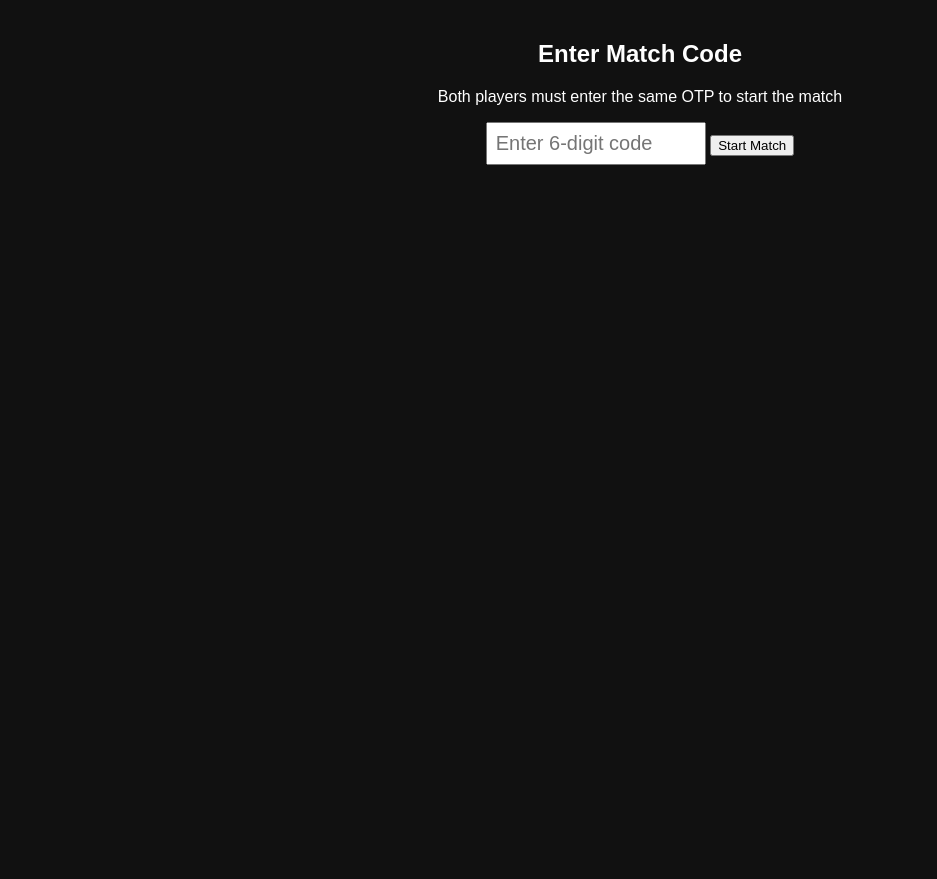
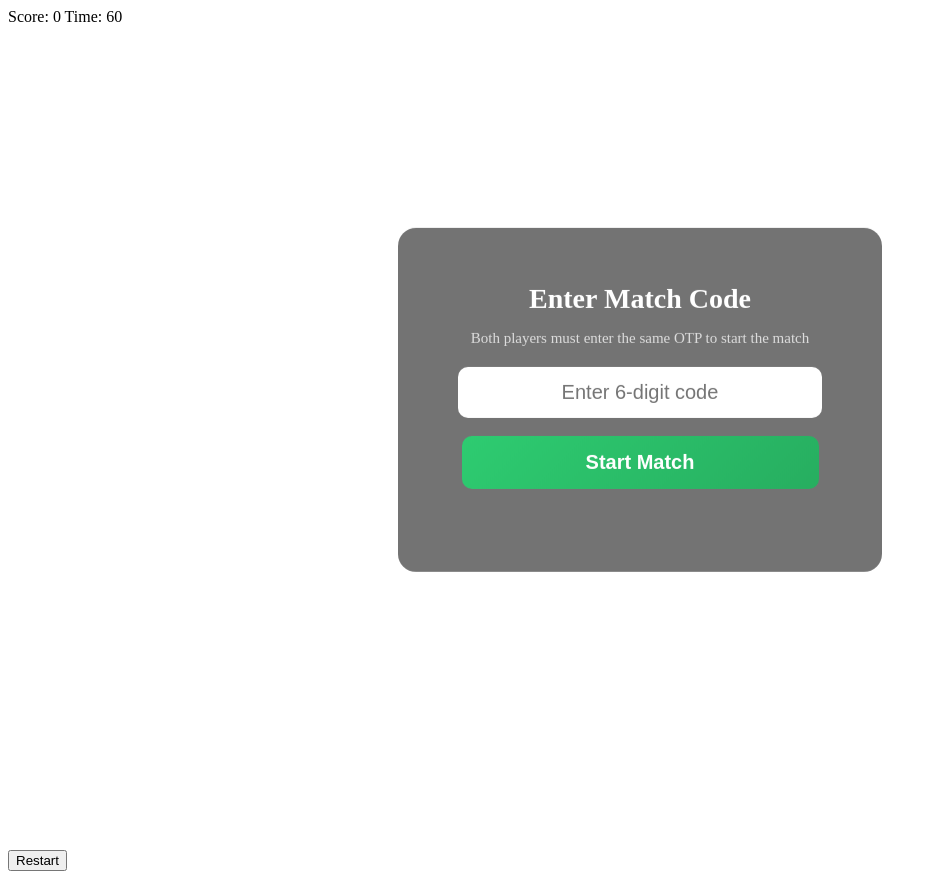
Before and after one commit to Vikrama0103IT/fallingmultiplayer, a website: page public/index.html in a window 1280 px wide. Shown: the whole page, without its empty margins (0-937 px from the left). Before the commit the page ends 800 px from the top, so only its background shows below. Drawn offline with nearby package versions, Linux system fonts and the light colour scheme.

Commit message:
Enhance OTP UI with modern styling
Added modern styling for OTP UI components including input and buttons.

```diff
--- a/public/style.css
+++ b/public/style.css
@@ -1,62 +1,71 @@
-body {
-  margin: 0;
-  overflow: hidden;
-  background: #111;
-  color: white;
-  font-family: Arial, sans-serif;
+/* OTP UI Modern Styling */
+.otp-container {
+  position: absolute;
+  top: 50%;
+  left: 50%;
+  transform: translate(-50%, -50%);
+  text-align: center;
+  background: rgba(0, 0, 0, 0.55);
+  padding: 32px;
+  border-radius: 18px;
+  width: 85%;
+  max-width: 420px;
+  backdrop-filter: blur(6px);
+  animation: fadeIn 0.5s ease;
 }
 
-/* OTP */
-#otpScreen {
-  position: absolute;
-  top: 20px;
-  width: 100%;
-  text-align: center;
-  z-index: 20;
+.otp-title {
+  color: #ffffff;
+  font-size: 28px;
+  font-weight: 600;
+  margin-bottom: 6px;
+}
+
+.otp-subtitle {
+  color: #dcdcdc;
+  font-size: 15px;
+  margin-bottom: 20px;
 }
 
 #otpInput {
-  padding: 8px;
+  width: 80%;
+  padding: 14px;
   font-size: 20px;
-  width: 200px;
+  text-align: center;
+  border-radius: 10px;
+  border: none;
+  margin-bottom: 18px;
+  outline: none;
+  background: #ffffff;
 }
 
-/* Score */
-#info {
-  position: absolute;
-  top: 10px;
-  left: 50%;
-  transform: translateX(-50%);
-  font-size: 28px;
-  z-index: 15;
-  display: none;
+.otp-btn {
+  width: 85%;
+  padding: 15px;
+  background: linear-gradient(135deg, #2ecc71, #27ae60);
+  border: none;
+  border-radius: 10px;
+  color: white;
+  font-size: 20px;
+  font-weight: 600;
+  cursor: pointer;
+  transition: 0.25s;
 }
 
-/* Canvas fullscreen */
-canvas {
-  width: 100vw;
-  height: 100vh;
-  display: none;
-  background: #222;
+.otp-btn:active {
+  transform: scale(0.97);
+  background: linear-gradient(135deg, #27ae60, #1e8449);
 }
 
-/* Game Over */
-#gameOverScreen {
-  position: absolute;
-  top: 45%;
-  left: 50%;
-  transform: translate(-50%, -50%);
-  display: none;
-  text-align: center;
-  z-index: 25;
+.otp-status {
+  font-size: 17px;
+  color: #ffdf5d;
+  margin-top: 14px;
+  min-height: 20px;
 }
 
-#restartBtn {
-  padding: 12px 30px;
-  font-size: 20px;
-  background: #00c853;
-  color: white;
-  border-radius: 8px;
-  border: none;
-  cursor: pointer;
+/* Fade Animation */
+@keyframes fadeIn {
+  from { opacity: 0; transform: translate(-50%, -46%); }
+  to   { opacity: 1; transform: translate(-50%, -50%); }
 }
```
